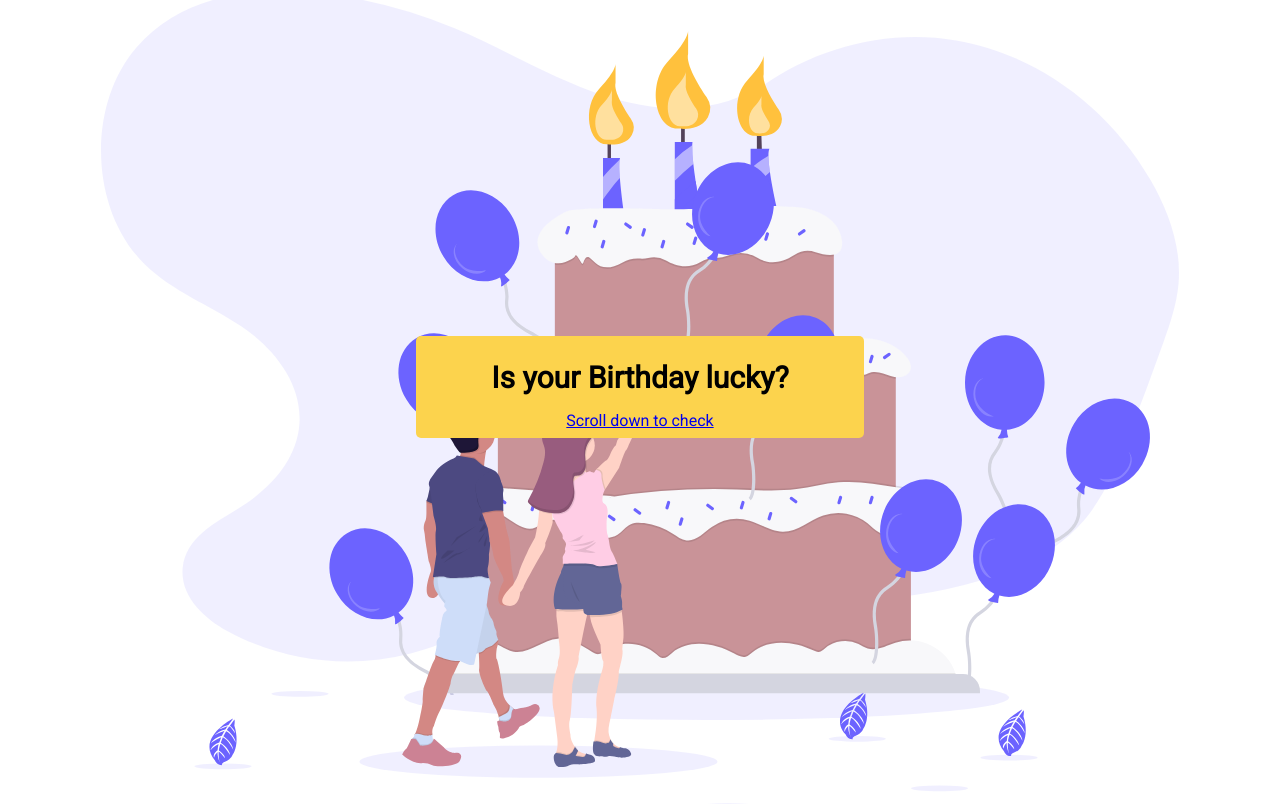
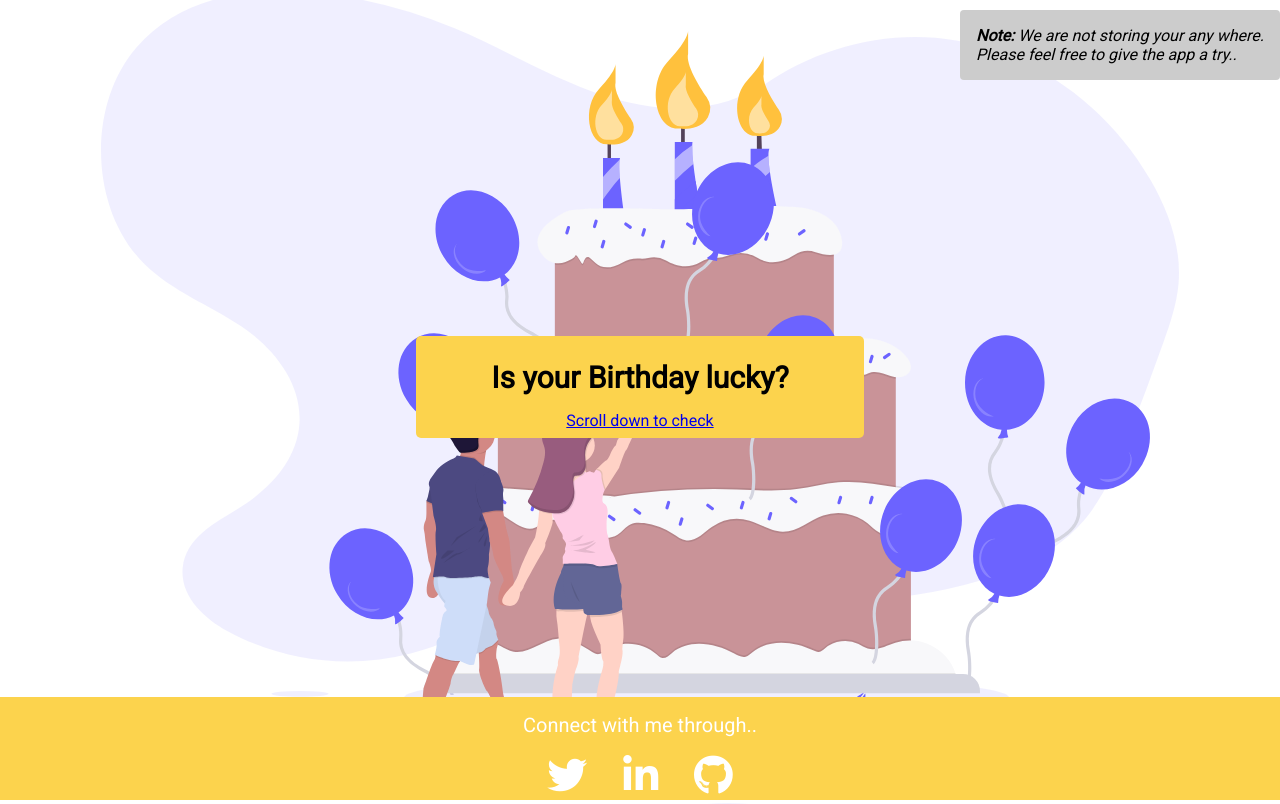
Before and after one commit to Mukesh0996/isYourBirthdayLucky, a plain HTML site: page index.html in a window 1280 px wide. Shown: the top 804 px of the page. Drawn offline with Linux system fonts and the light colour scheme.

Commit message:
added privacy note

```diff
--- a/index.html
+++ b/index.html
@@ -6,9 +6,11 @@
     <meta name="viewport" content="width=device-width, initial-scale=1.0">
     <link rel="stylesheet" href="./style.css">
     <title>Is Your Birthday Lucky</title>
+    <link rel="stylesheet" href="https://cdnjs.cloudflare.com/ajax/libs/font-awesome/5.13.0/css/all.min.css">
 </head>
 <body>
     <div class="main">
+            <div class="privacy"> <b>Note:</b> We are not storing your any where. Please feel free to give the app a try..</div>
             <div class="main_title">
                 <h1>Is your Birthday lucky?</h1>
                 <a href="#birthday">Scroll down to check</a>
@@ -27,7 +29,19 @@
                 <div class="output">You are a lucky person</div>
             </section>
         </div>
-
+        <footer class="footer">
+            <div class="footer_header">Connect with me through..</div>
+            <ul class="social-links">
+                <li class="list-item-inline">
+                    <a class="link" target="_blank" href="https://twitter.com/mukesh961996"><i class="fab fa-twitter"></i></a>
+                 </li>
+                 <li class="list-item-inline"> <a target="_blank" class="link" href="https://www.linkedin.com/in/mukesh-kumar-keerthipati-7993a3169/"><i class="fab fa-linkedin-in"></i></a>
+                 </li>
+                 <li class="list-item-inline">
+                    <a target="_blank" class="link" href="https://github.com/Mukesh0996"><i class="fab fa-github"></i></a>
+                 </li>
+            </ul>
+        </footer>
     <script src="./index.js"></script>
 </body>
 </html>
--- a/index.js
+++ b/index.js
@@ -6,7 +6,7 @@ let obj = {};
 submitBtn.addEventListener("click",(e) => {
     e.preventDefault();
     const formData = new FormData(birthdayForm);
-    for(let fields of formData.entries()) {
+    for(let fields of formData) {
         const [label, value] = fields;
        obj = {
            ...obj,
--- a/style.css
+++ b/style.css
@@ -19,17 +19,28 @@ body {
     font-family: "Roboto";
 }
 
+
 .main {
-
+    position: relative;
     width: 30rem;
     padding: 1rem;
     margin: 0 auto;
     text-align: center;
-    border-radius: 5px;
+    border-radius: 8px;
     z-index:2;
     height: 100vh;
 }
-
+.privacy {
+    position: fixed;
+    width: 20rem;
+    top: 10px;
+    right: 0px;
+    background: #ccc;
+    border-radius: 4px;
+    padding: 1rem;
+    text-align: justify;
+    font-style: italic;
+}
 .main_title {
     background: #FCD34D;
     position: relative;
@@ -89,3 +100,26 @@ button[type="submit"] {
 button[type="submit"]:hover {
     cursor: pointer;
 }
+
+.footer {
+    position: fixed;
+    bottom: 0;
+    width: 100vw;
+    background: #FCD34D;
+    text-align: center;
+    z-index: 1000;
+}
+.footer_header {
+    margin: 1rem 0;
+    color: white;
+    font-size: 20px;
+}
+.list-item-inline{
+    display: inline-block;
+    margin: 0 1rem;
+    font-size: 40px;
+
+}
+i {
+    color: white;
+}
```
